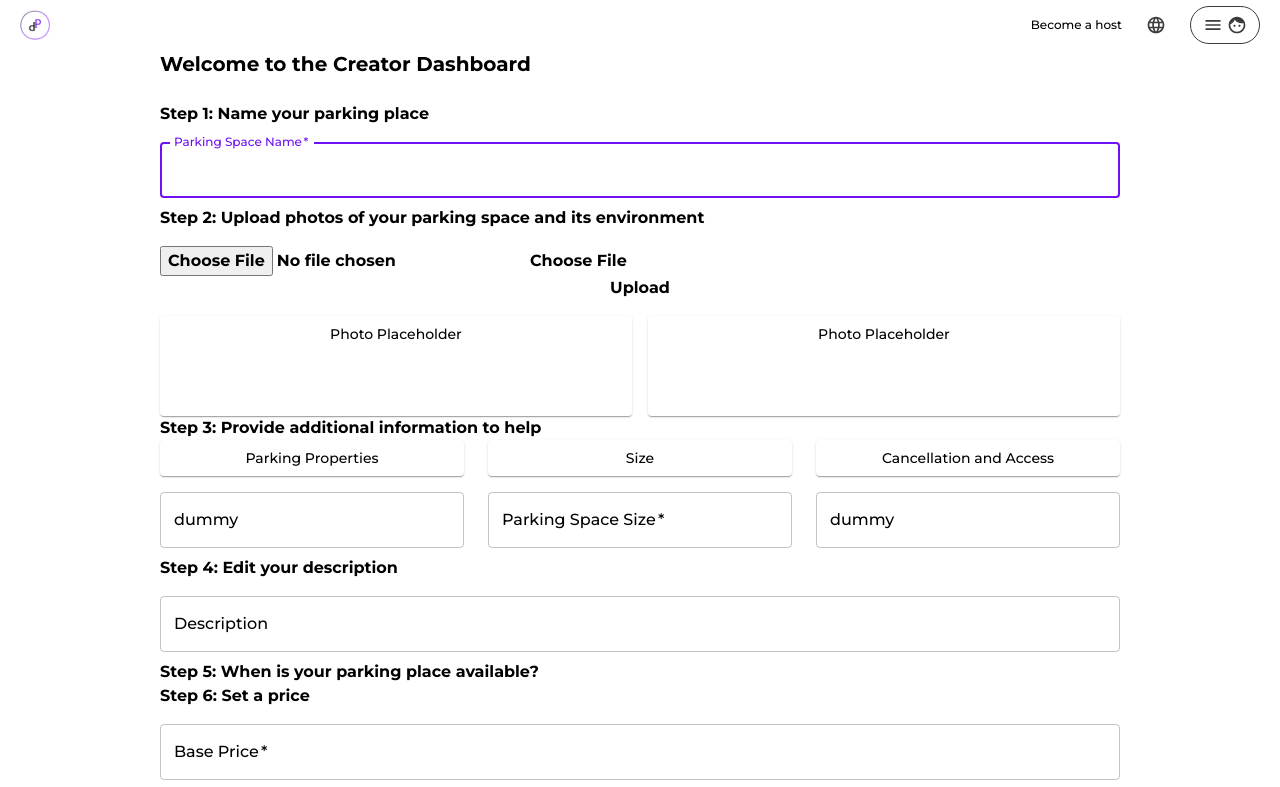
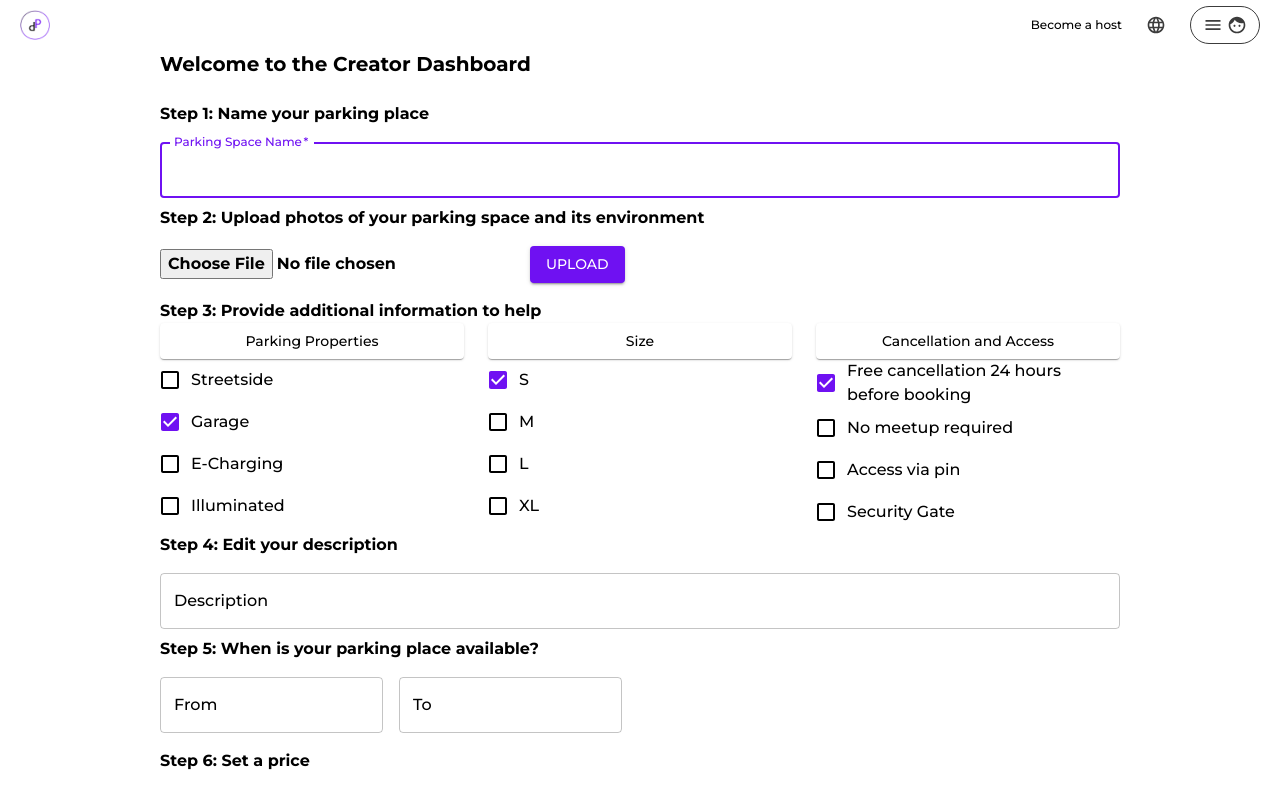
Before and after one commit to tessaRuckstuhl/ParkingPal, a React (Create React App) app in the folder client/: page /parking/create in a window 1280 px wide. Shown: the top 787 px of the page. Built offline with nearby package versions, Linux system fonts and the light colour scheme.

Commit message:
Added Date picker & parking properties without logic

```diff
--- a/client/package.json
+++ b/client/package.json
@@ -21,12 +21,14 @@
     ]
   },
   "dependencies": {
+    "@date-io/dayjs": "^1.3.13",
     "@emotion/react": "^11.9.0",
     "@emotion/styled": "^11.8.1",
     "@googlemaps/react-wrapper": "^1.1.34",
     "@googlemaps/typescript-guards": "^2.0.0",
     "@mui/icons-material": "^5.8.2",
     "@mui/material": "^5.8.2",
+    "@mui/x-date-pickers": "^5.0.0-alpha.7",
     "@testing-library/jest-dom": "^5.11.4",
     "@testing-library/react": "^11.1.0",
     "@testing-library/user-event": "^12.1.10",
--- a/client/src/components/Forms/ImageUploaderForm.js
+++ b/client/src/components/Forms/ImageUploaderForm.js
@@ -1,4 +1,5 @@
 import React from 'react';
+import Button from '@mui/material/Button';
 
 //npm i express ejs body-parser mongoose multer multer-gridfs-storage gridfs-stream method-override
 //
@@ -9,8 +10,7 @@ const ImageUploaderForm = () => {
         <form  action="http://localhost:3001/api/images/upload" method="post" enctype="multipart/form-data">
             <div >
                 <input type="file" name="file" id="file"></input>
-                <label className='w-full' for="file">Choose File</label>
-                <input className='w-full' type="submit" value="Upload" />
+                <Button type="submit" variant="contained" color="primary">Upload</Button>
             </div>
         </form>
 
--- a/client/src/components/Forms/ParkingSpaceForm.js
+++ b/client/src/components/Forms/ParkingSpaceForm.js
@@ -7,8 +7,13 @@ import TextField from '@mui/material/TextField';
 import { Grid, Paper } from '@mui/material/';
 import { styled } from '@mui/material/styles';
 import ImageUploaderForm from './ImageUploaderForm';
-
-
+import { AdapterDayjs } from '@mui/x-date-pickers/AdapterDayjs';
+import { LocalizationProvider } from '@mui/x-date-pickers/LocalizationProvider';
+import { DatePicker } from '@mui/x-date-pickers/DatePicker';
+import FormGroup from '@mui/material/FormGroup';
+import FormControlLabel from '@mui/material/FormControlLabel';
+import Checkbox from '@mui/material/Checkbox';
+import Tooltip from '@mui/material/Tooltip';
 
 const ParkingSpaceForm = () => {
   const [parkingSpaceName, setParkingSpaceName] = useState('');
@@ -22,6 +27,7 @@ const ParkingSpaceForm = () => {
   const [longTermStayPrice, setLongTermStayPrice] = useState('');
 
   const [images, setImages] = useState('');
+  const [value, setValue] = React.useState(null);
 
 
   const navigate = useNavigate();
@@ -62,8 +68,17 @@ const ParkingSpaceForm = () => {
       case 'city':
         setCity(event.target.value);
         break;
-      case 'size':
-        setSize(event.target.value);
+      case 'size-S':
+        setSize(1);
+        break;
+      case 'size-M':
+        setSize(2);
+        break;
+      case 'size-L':
+        setSize(3);
+        break;
+      case 'size-XL':
+        setSize(4);
         break;
       case 'dayPrice':
         setDayPrice(event.target.value);
@@ -119,8 +134,7 @@ const ParkingSpaceForm = () => {
         <div className="mb-6 text-xl">
           <b>Welcome to the Creator Dashboard</b>
         </div>
-        <form className="text-3x2 font-bold mb-7" noValidate onSubmit={(e) => handleSubmit(e)}>
-
+        <form className="text-3x2 font-bold my-2" noValidate onSubmit={(e) => handleSubmit(e)}>
           <p>Step 1: Name your parking place</p>
           <TextField
             variant="outlined"
@@ -138,53 +152,39 @@ const ParkingSpaceForm = () => {
           <ImageUploaderForm />
           <Grid container spacing={2}>
             <Grid item xs={6}>
-              <Item style={{ height: 100 }}>Photo Placeholder</Item>
             </Grid>
             <Grid item xs={6}>
-              <Item style={{ height: 100 }}>Photo Placeholder</Item>
             </Grid>
           </Grid>
           <p>Step 3: Provide additional information to help</p>
           <Grid container spacing={3}>
             <Grid item xs={4}>
               <Item>Parking Properties</Item>
-              <TextField
-                variant="outlined"
-                margin="normal"
-                fullWidth
-                name="dummy"
-                label="dummy"
-                id="dummy"
-                value={null}
-                onChange={(e) => handleChange(e)}
-              />
+              <FormGroup>
+
+                <FormControlLabel control={<Checkbox />} label="Streetside" name="streetSide" onChange={(e) => handleChange(e)} />
+                <FormControlLabel control={<Checkbox defaultChecked />} label="Garage" name="garage" onChange={(e) => handleChange(e)} />
+                <FormControlLabel control={<Checkbox />} label="E-Charging" name="e-charging" onChange={(e) => handleChange(e)} />
+                <FormControlLabel control={<Checkbox />} label="Illuminated" name="illuminated" onChange={(e) => handleChange(e)} />
+              </FormGroup>
             </Grid>
             <Grid item xs={4}>
               <Item>Size</Item>
-              <TextField
-                variant="outlined"
-                margin="normal"
-                required
-                fullWidth
-                name="size"
-                label="Parking Space Size"
-                id="size"
-                value={size}
-                onChange={(e) => handleChange(e)}
-              />
+              <FormGroup>
+                <FormControlLabel control={<Checkbox defaultChecked />} label="S" name="size-S" onChange={(e) => handleChange(e)} />
+                <FormControlLabel control={<Checkbox />} label="M" name="size-M" onChange={(e) => handleChange(e)} />
+                <FormControlLabel control={<Checkbox />} label="L" name="size-L" onChange={(e) => handleChange(e)} />
+                <FormControlLabel control={<Checkbox />} label="XL" name="size-XL" onChange={(e) => handleChange(e)} />
+              </FormGroup>
             </Grid>
             <Grid item xs={4}>
               <Item>Cancellation and Access</Item>
-              <TextField
-                variant="outlined"
-                margin="normal"
-                fullWidth
-                name="dummy"
-                label="dummy"
-                id="dummy"
-                value={null}
-                onChange={(e) => handleChange(e)}
-              />
+              <FormGroup>
+                <FormControlLabel control={<Checkbox defaultChecked />} label="Free cancellation 24 hours before booking" name="size-S" onChange={(e) => handleChange(e)} />
+                <FormControlLabel control={<Checkbox />} label="No meetup required"  onChange={(e) => handleChange(e)} />
+                <FormControlLabel control={<Checkbox />} label="Access via pin" onChange={(e) => handleChange(e)} />
+                <FormControlLabel control={<Checkbox />} label="Security Gate" name="securityGate" onChange={(e) => handleChange(e)} />
+              </FormGroup>
             </Grid>
           </Grid>
 
@@ -200,7 +200,29 @@ const ParkingSpaceForm = () => {
             onChange={(e) => handleChange(e)}
           />
           <p>Step 5: When is your parking place available?</p>
+          <div className="my-4 space-x-4">
+            <LocalizationProvider dateAdapter={AdapterDayjs}>
+              <DatePicker className=""
+                label="From"
+                value={value}
+                onChange={(newValue) => {
+                  setValue(newValue);
+                }}
+                renderInput={(params) => <TextField {...params} />}
+              />
+              <DatePicker
+                label="To"
+                value={value}
+                onChange={(newValue) => {
+                  setValue(newValue);
+                }}
+                renderInput={(params) => <TextField {...params} />}
+              />
+            </LocalizationProvider>
+          </div>
           <p>Step 6: Set a price</p>
+          <div className="mb-2">
+          <Tooltip title="This is the default price per hour" placement="top" arrow >
           <TextField
             variant="outlined"
             margin="normal"
@@ -212,6 +234,8 @@ const ParkingSpaceForm = () => {
             value={basePrice}
             onChange={(e) => handleChange(e)}
           />
+          </Tooltip>
+          <Tooltip title="This ist the price, for a full day" placement="top" arrow >
           <TextField
             variant="outlined"
             margin="normal"
@@ -222,6 +246,8 @@ const ParkingSpaceForm = () => {
             value={dayPrice}
             onChange={(e) => handleChange(e)}
           />
+          </Tooltip>
+          <Tooltip title="This will be the price per hour, for when the parking space is booked for more than 5 hours" placement="top" arrow >
           <TextField
             variant="outlined"
             margin="normal"
@@ -232,7 +258,11 @@ const ParkingSpaceForm = () => {
             value={longTermStayPrice}
             onChange={(e) => handleChange(e)}
           />
+          </Tooltip>
+          </div>
+
           <p>Step 7: Enter the address</p>
+          <div className="space-x-2">
             <TextField
               variant="outlined"
               margin="normal"
@@ -273,6 +303,8 @@ const ParkingSpaceForm = () => {
               value={city}
               onChange={(e) => handleChange(e)}
             />
+          </div>
+
           <Button
             type="submit"
             variant="contained"
```
Lines whose indentation alone changed are shown as unchanged.
